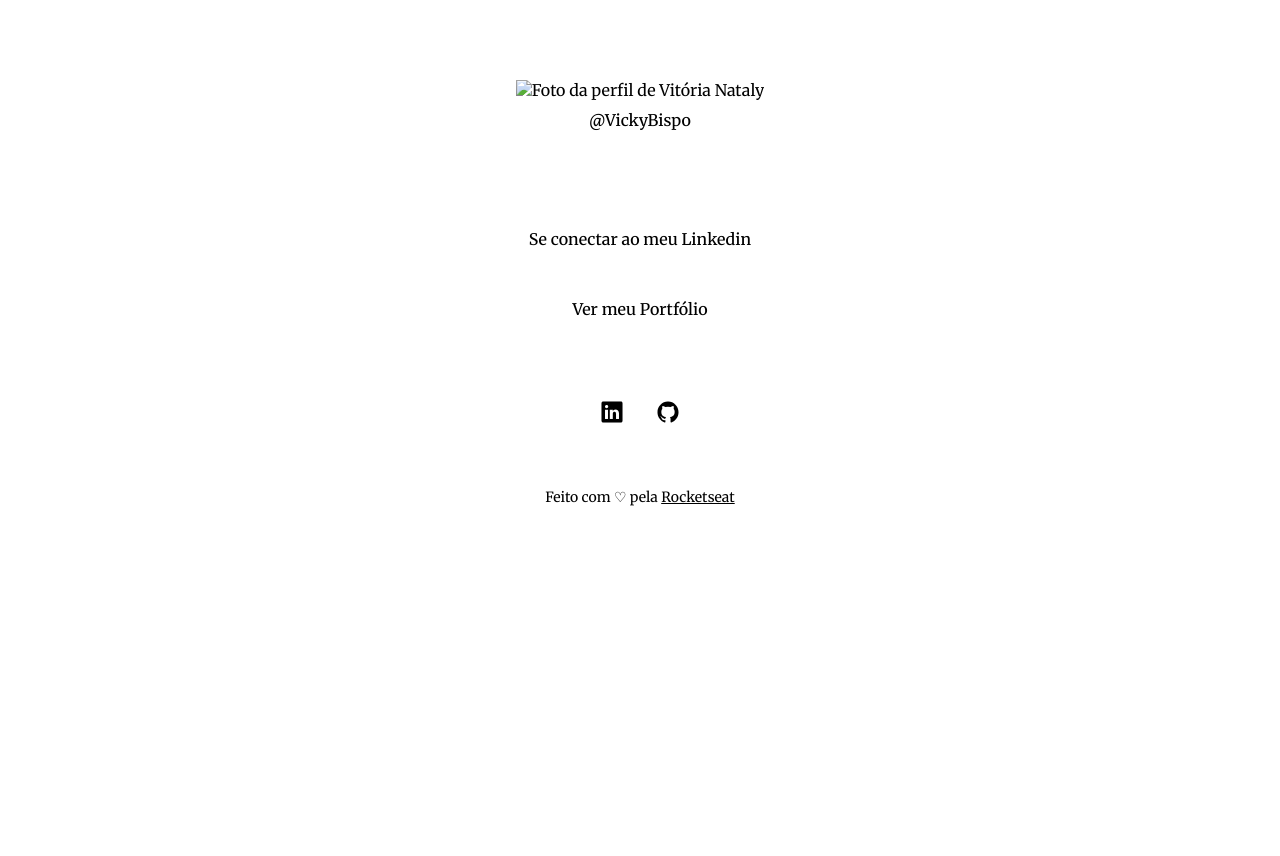
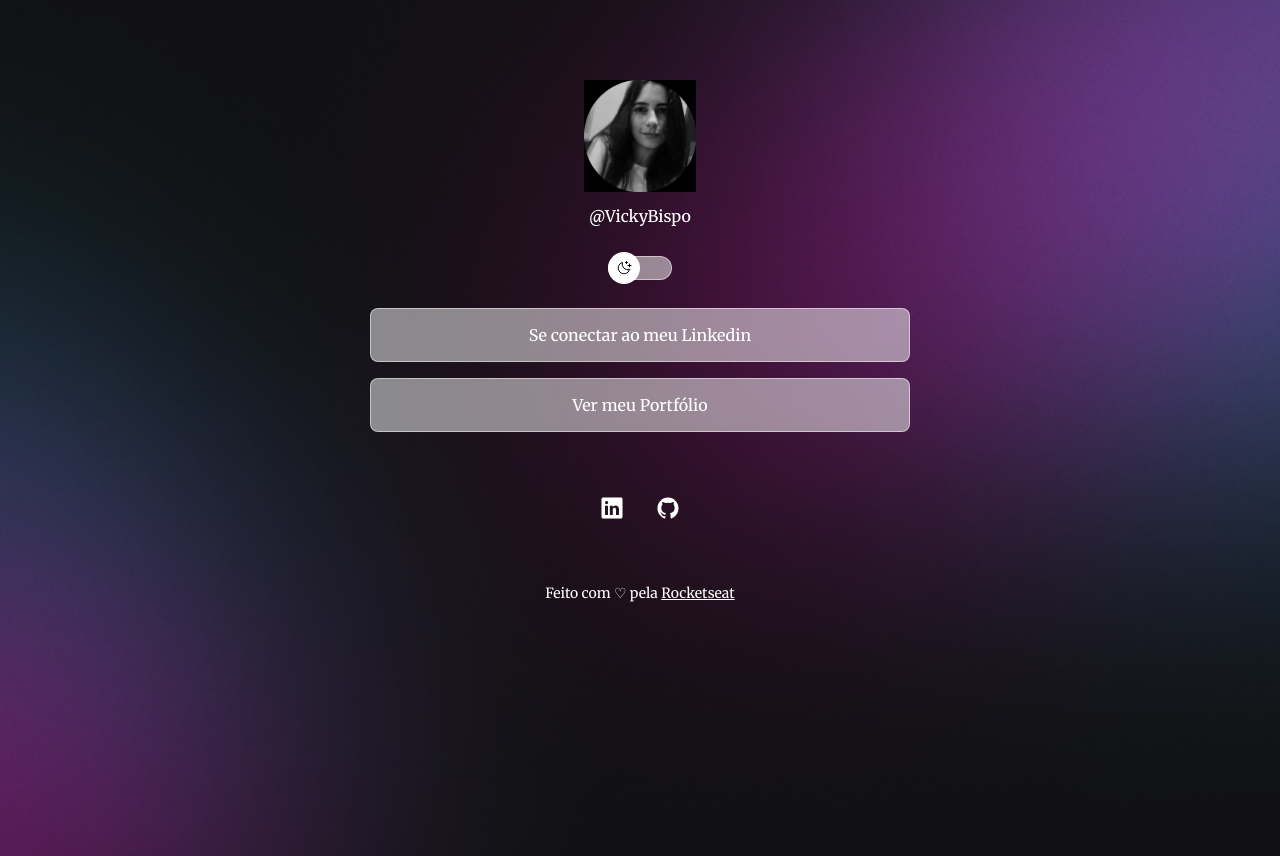
Before and after one commit to vickybispo/projeto, a plain HTML site: page index.html in a window 1280 px wide. Both pictures are taken after a click on the button "Alternar tema claro/escuro". Drawn offline with nearby package versions, Linux system fonts and the light colour scheme.

Commit message:
atualicao do index, css e js

```diff
--- a/index.html
+++ b/index.html
@@ -14,15 +14,17 @@
 <body>
     <div id="container">
     <div id="profile">
-    <img src="./projetos/assets/avatar-copia.png" alt="Foto da perfil de Vitória Nataly">
+    <img src="./avatar-copia.png" alt="Foto da perfil de Vitória Nataly">
+
     <p> @VickyBispo </p>
 
     </div>
     <div id="switch" onclick="toggleMode()">
-        <button>
 
-        </button>
-        <span></span>
+        <button aria-label="Alternar tema claro/escuro"></button>
+        <span>
+
+        </span>
 
     </div>
     <ul>
@@ -49,7 +51,8 @@
     <script type="module" src="https://unpkg.com/ionicons@5.5.2/dist/ionicons/ionicons.esm.js"></script>
 <script nomodule src="https://unpkg.com/ionicons@5.5.2/dist/ionicons/ionicons.js"></script>
 
-     <script src="./projetos/script.js"></script>
+     <script src="script.js"></script>
+
     <footer>
      Feito com &#9825; pela <a href="https://rocketseat.com.br" target="_blank">Rocketseat</a>
     </footer>
--- a/script.js
+++ b/script.js
@@ -14,8 +14,8 @@ function toggleMode() {
    const img = document.querySelector("#profile img")
 
    if(html.classList.contains("light")) {
-      img.setAttribute("src", "./projetos/assets/avatar-copia.png");
+      img.setAttribute("src", "./avatar-copia.png");
    } else {
-      img.setAttribute("src","./projetos/assets/preto-branco.png");
+      img.setAttribute("src","./preto-branco.png");
    }
 }
--- a/style.css
+++ b/style.css
@@ -6,22 +6,22 @@
 
 :root {
     --text-color: white;
-    --bg-url:  url(./projetos/assets/bg-mobile.jpg) no-repeat;
+    --bg-url:  url(./bg-mobile.jpg) no-repeat;
     --stroke-color: rgba(255, 255, 255, 0.5);
     --surface-color: rgba(255,255,255,0.5);
     --surface-color-hover: rgba(255,255,255,0.2);
     --highlight-color: rgba(255,255,255,0.1);
-    --switch-bg-url: url(./projetos/assets/moon-stars.svg);
+    --switch-bg-url: url(./moon-stars.svg);
 }
 
 .light {
     --text-color: black;
-    --bg-url:  url(./projetos/assets/bg-mobile-light.jpg) no-repeat;
+    --bg-url:  url(./bg-mobile-light.jpg) no-repeat;
     --stroke-color: rgba(255, 255, 255, 0.5);
     --surface-color: rgba(255,255,255,0.5);
     --surface-color-hover: rgba(255,255,255,0.2);
     --highlight-color: rgba(255,255,255,0.1);
-    --switch-bg-url: url(./projetos/assets/sun.svg);
+    --switch-bg-url: url(./sun.svg);
 }
 
 body {
@@ -175,10 +175,10 @@ body {
     /* media query */
     @media (min-width: 700px) {
         :root {
-            --bg-url: url(./projetos/assets/bg-desktop.jpg);
+            --bg-url: url(./bg-desktop.jpg);
         }
         .light {
-            --bg-url: url(./projetos/assets/bg-desktop-light.jpg);
+            --bg-url: url(./bg-desktop-light.jpg);
         }
     }
     /* animation */
```
